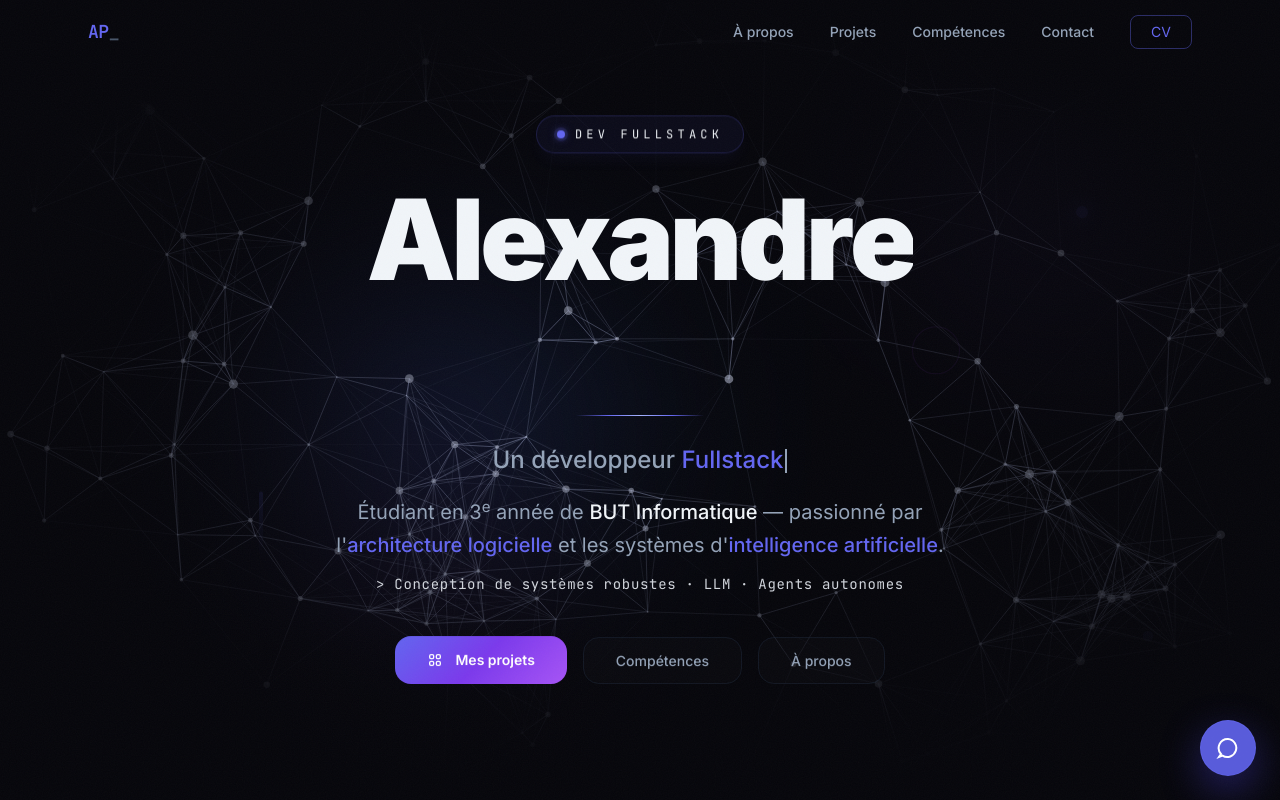
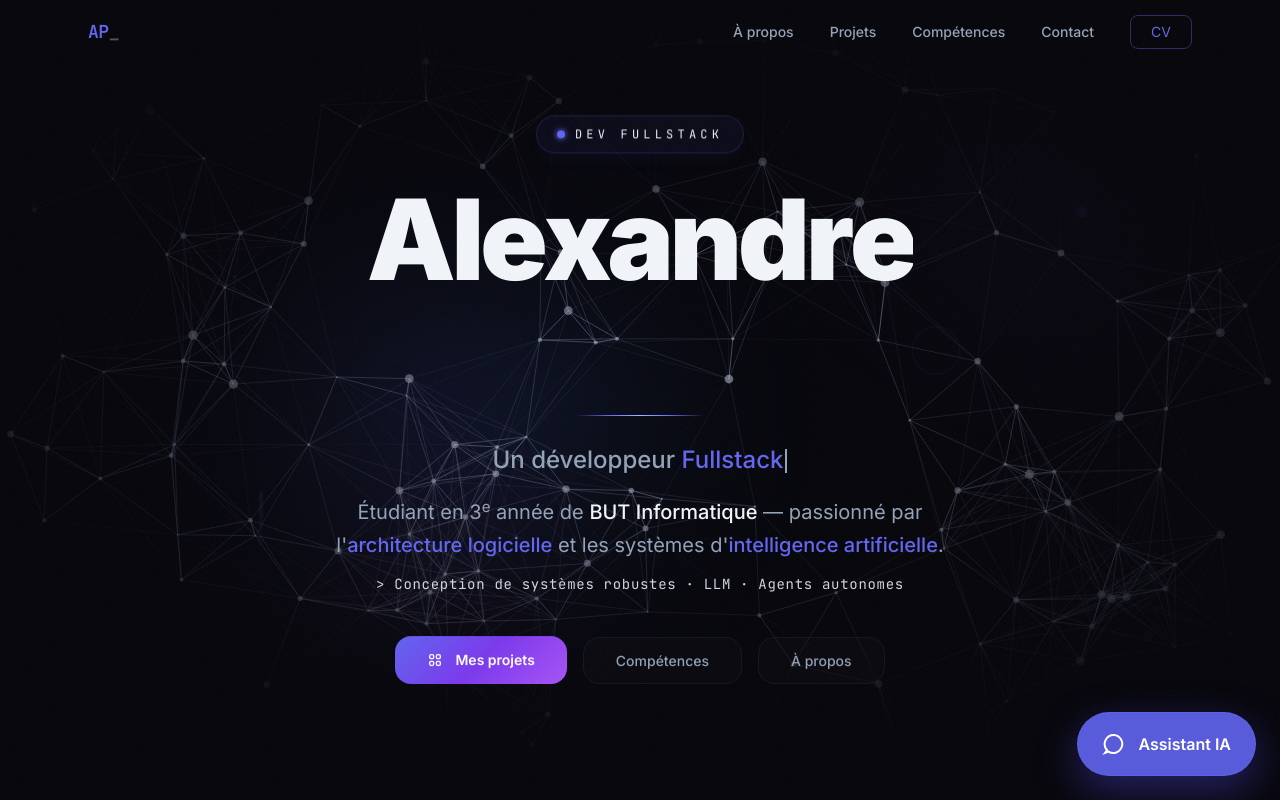
Before and after one commit to Alexp-13/Perez-Alexandre, a React (Vite) app: page / in a window 1280 px wide. Shown: the top 800 px of the page. Built offline with nearby package versions, Linux system fonts and the light colour scheme.

Commit message:
feat: update ChatWidget button style and add label for accessibility

```diff
--- a/src/components/ChatWidget.tsx
+++ b/src/components/ChatWidget.tsx
@@ -306,12 +306,13 @@ export default function ChatWidget() {
         <button
           type="button"
           onClick={() => setIsOpen(true)}
-          className="group flex h-14 w-14 items-center justify-center rounded-full border border-accent/60 bg-accent/90 text-white shadow-[0_14px_40px_rgba(79,70,229,0.4)] transition-transform hover:scale-105 hover:bg-accent"
+          className="group flex h-16 items-center gap-3 rounded-full border border-accent/60 bg-accent/90 px-6 text-white shadow-[0_14px_40px_rgba(79,70,229,0.4)] transition-transform hover:scale-105 hover:bg-accent"
           aria-label="Ouvrir le chat"
         >
           <svg viewBox="0 0 24 24" className="h-6 w-6 fill-none stroke-current stroke-2" aria-hidden="true">
             <path d="M5 18L3 21l3.5-1.4A9 9 0 1012 3a9 9 0 00-7 15z" />
           </svg>
+          <span className="text-base font-semibold text-white">Assistant IA</span>
         </button>
       )}
     </div>
```
